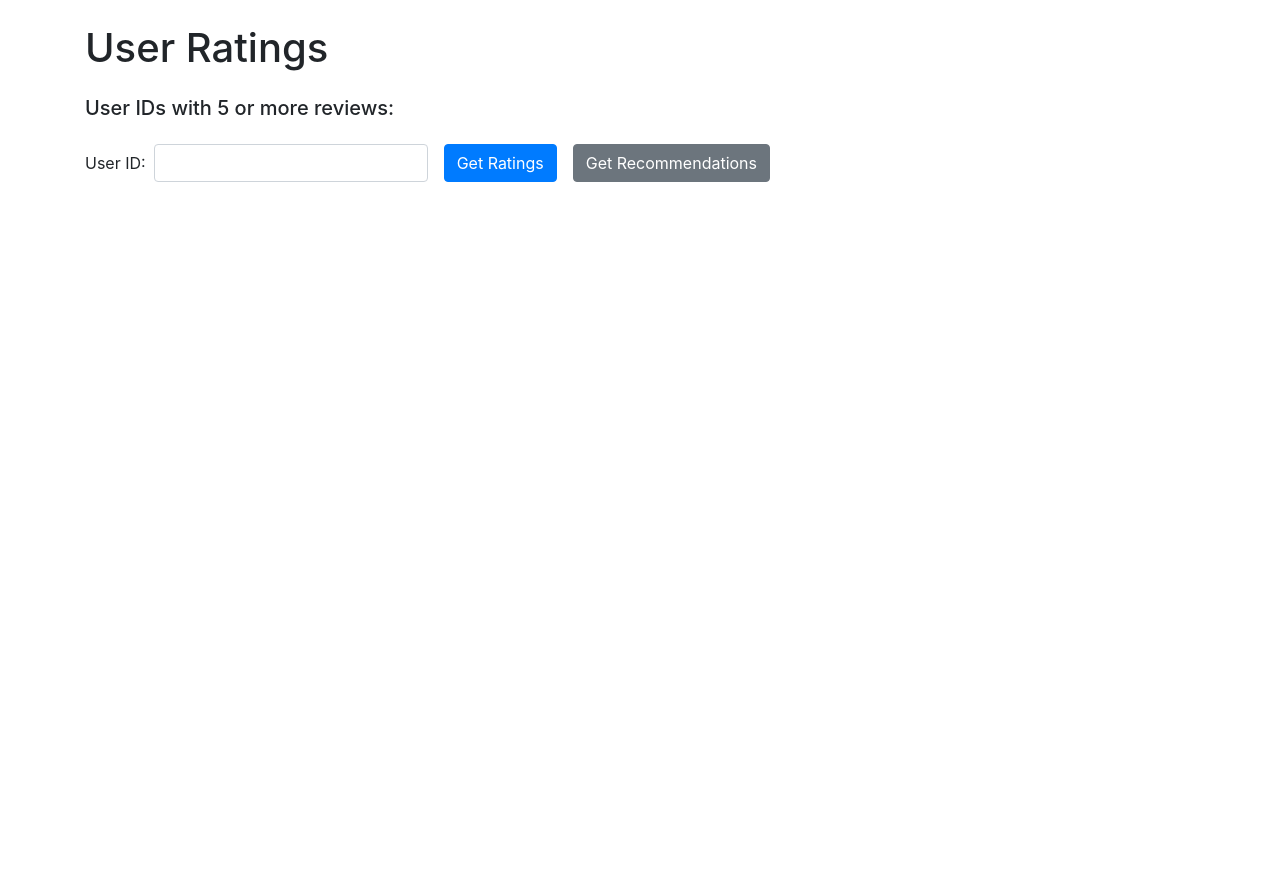
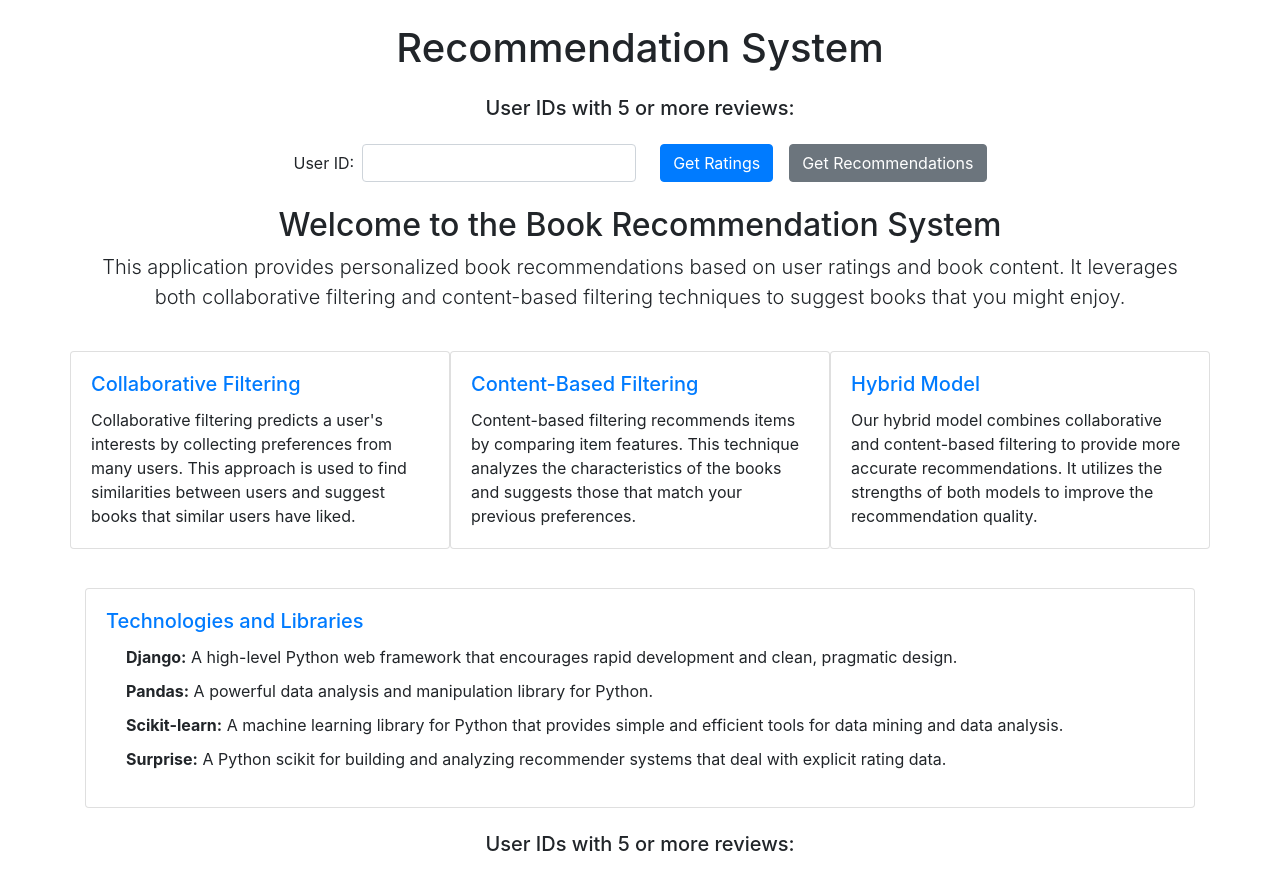
Before and after one commit to rich-ter/book-recommendation-algorithm, a Django app: page / in a window 1280 px wide. Before the commit the page ends 182 px from the top, so only its background shows below. Run offline with Django 4.2, Linux system fonts and the light colour scheme; tables that the repository leaves empty hold one stand-in row (values such as "Sample post"); some libraries are stand-ins or nearby versions.

Commit message:
FINALLY FIXED

```diff
--- /dev/null
+++ b/recommendationproject/reccommendationapp/templates/reccommendationapp/base.html
@@ -0,0 +1,104 @@
+{% load static %}
+<!DOCTYPE html>
+<html>
+<head>
+    <title>{% block title %}Recommendation System{% endblock %}</title>
+    <!-- Bootstrap CSS -->
+    <link rel="stylesheet" href="https://stackpath.bootstrapcdn.com/bootstrap/4.5.2/css/bootstrap.min.css">
+    <style>
+        .rating-star {
+            color: gold;
+        }
+        .no-image {
+            width: 100%;
+            height: auto;
+            display: block;
+            margin: 0 auto;
+        }
+        .card-deck .card {
+            margin: 15px 0;
+        }
+        .card-title {
+            color: #007bff;
+        }
+        .card-body ul {
+            padding-left: 20px;
+        }
+        .card-body ul li {
+            margin-bottom: 10px;
+        }
+        .lead {
+            font-size: 1.25rem;
+            font-weight: 300;
+        }
+    </style>
+</head>
+<body>
+    <div class="container text-center my-4">
+        <h1>Recommendation System</h1>
+    </div>
+
+    <div class="container">
+        <div class="mb-4 text-center">
+            <h5>User IDs with 5 or more reviews:</h5>
+            <div>
+                {% for id in random_user_ids %}
+                    <a href="{% url 'user_ratings' id %}" class="btn btn-info btn-sm m-1">{{ id }}</a>
+                {% endfor %}
+            </div>
+        </div>
+
+        <div class="text-center mb-4">
+            <form id="userForm" class="form-inline justify-content-center">
+                <div class="form-group mx-2">
+                    <label for="user_id">User ID:</label>
+                    <input type="text" class="form-control mx-2" id="user_id" name="user_id" value="{% if selected_user_id %}{{ selected_user_id }}{% endif %}" required>
+                </div>
+                <button type="button" class="btn btn-primary mx-2" onclick="submitRatingsForm()">Get Ratings</button>
+                <button type="button" class="btn btn-secondary mx-2" onclick="submitRecommendationsForm()">Get Recommendations</button>
+            </form>
+        </div>
+
+        {% block content %}{% endblock %}
+    </div>
+
+    <!-- Bootstrap JS and dependencies -->
+    <script src="https://code.jquery.com/jquery-3.5.1.slim.min.js"></script>
+    <script src="https://cdn.jsdelivr.net/npm/@popperjs/core@2.9.3/dist/umd/popper.min.js"></script>
+    <script src="https://stackpath.bootstrapcdn.com/bootstrap/4.5.2/js/bootstrap.min.js"></script>
+    <script>
+        function getCookie(name) {
+            let cookieValue = null;
+            if (document.cookie && document.cookie !== '') {
+                const cookies = document.cookie.split(';');
+                for (let i = 0; i < cookies.length; i++) {
+                    const cookie = cookies[i].trim();
+                    if (cookie.substring(0, name.length + 1) === (name + '=')) {
+                        cookieValue = decodeURIComponent(cookie.substring(name.length + 1));
+                        break;
+                    }
+                }
+            }
+            return cookieValue;
+        }
+
+        function submitRatingsForm() {
+            const userId = document.getElementById('user_id').value;
+            if (!userId) {
+                alert('Please enter a user ID.');
+                return;
+            }
+            window.location.href = `/ratings/${userId}/`;
+        }
+
+        function submitRecommendationsForm() {
+            const userId = document.getElementById('user_id').value;
+            if (!userId) {
+                alert('Please enter a user ID.');
+                return;
+            }
+            window.location.href = `/recommendations/${userId}/`;
+        }
+    </script>
+</body>
+</html>
--- /dev/null
+++ b/recommendationproject/reccommendationapp/templates/reccommendationapp/homepage.html
@@ -0,0 +1,60 @@
+{% extends 'reccommendationapp/base.html' %}
+{% block title %}Homepage{% endblock %}
+{% block content %}
+<div class="text-center my-4">
+    <h2>Welcome to the Book Recommendation System</h2>
+    <p class="lead">
+        This application provides personalized book recommendations based on user ratings and book content.
+        It leverages both collaborative filtering and content-based filtering techniques to suggest books that you might enjoy.
+    </p>
+</div>
+
+<div class="card-deck mb-4">
+    <div class="card">
+        <div class="card-body">
+            <h5 class="card-title">Collaborative Filtering</h5>
+            <p class="card-text">
+                Collaborative filtering predicts a user's interests by collecting preferences from many users. This approach is used to find similarities between users and suggest books that similar users have liked.
+            </p>
+        </div>
+    </div>
+    <div class="card">
+        <div class="card-body">
+            <h5 class="card-title">Content-Based Filtering</h5>
+            <p class="card-text">
+                Content-based filtering recommends items by comparing item features. This technique analyzes the characteristics of the books and suggests those that match your previous preferences.
+            </p>
+        </div>
+    </div>
+    <div class="card">
+        <div class="card-body">
+            <h5 class="card-title">Hybrid Model</h5>
+            <p class="card-text">
+                Our hybrid model combines collaborative and content-based filtering to provide more accurate recommendations. It utilizes the strengths of both models to improve the recommendation quality.
+            </p>
+        </div>
+    </div>
+</div>
+
+<div class="card mb-4">
+    <div class="card-body">
+        <h5 class="card-title">Technologies and Libraries</h5>
+        <ul class="list-unstyled">
+            <li><strong>Django:</strong> A high-level Python web framework that encourages rapid development and clean, pragmatic design.</li>
+            <li><strong>Pandas:</strong> A powerful data analysis and manipulation library for Python.</li>
+            <li><strong>Scikit-learn:</strong> A machine learning library for Python that provides simple and efficient tools for data mining and data analysis.</li>
+            <li><strong>Surprise:</strong> A Python scikit for building and analyzing recommender systems that deal with explicit rating data.</li>
+        </ul>
+    </div>
+</div>
+
+<div class="text-center mb-4">
+    <h5>User IDs with 5 or more reviews:</h5>
+    <div>
+        {% for id in random_user_ids %}
+            <a href="{% url 'user_ratings' id %}" class="btn btn-info btn-sm m-1">{{ id }}</a>
+        {% endfor %}
+    </div>
+</div>
+
+{% endblock %}
--- a/recommendationproject/reccommendationapp/templates/reccommendationapp/user_ratings.html
+++ b/recommendationproject/reccommendationapp/templates/reccommendationapp/user_ratings.html
@@ -1,49 +1,9 @@
-{% load static %}
-<!DOCTYPE html>
-<html>
-<head>
-    <title>User Ratings</title>
-    <!-- Bootstrap CSS -->
-    <link rel="stylesheet" href="https://stackpath.bootstrapcdn.com/bootstrap/4.5.2/css/bootstrap.min.css">
-    <style>
-        .rating-star {
-            color: gold;
-        }
-        .no-image {
-            width: 100%;
-            height: auto;
-            display: block;
-            margin: 0 auto;
-        }
-    </style>
-</head>
-<body>
-    <div class="container">
-        <h1 class="my-4">User Ratings</h1>
-
-        <!-- Section to display random user IDs -->
-        <div class="mb-4">
-            <h5>User IDs with 5 or more reviews:</h5>
-            <div>
-                {% for id in random_user_ids %}
-                    <button type="button" class="btn btn-info btn-sm m-1" onclick="submitForm('{{ id }}')">{{ id }}</button>
-                {% endfor %}
-            </div>
-        </div>
-
-        <form method="post" id="userForm" class="form-inline mb-4">
-            {% csrf_token %}
-            <div class="form-group">
-                <label for="user_id">User ID:</label>
-                <input type="text" class="form-control mx-2" id="user_id" name="user_id" required>
-                <input type="hidden" name="action_type" value="load_ratings">
-            </div>
-            <button type="submit" class="btn btn-primary mx-2">Get Ratings</button>
-            <button type="button" class="btn btn-secondary mx-2" onclick="fetchRecommendations()">Get Recommendations</button>
-        </form>
-
+{% extends 'reccommendationapp/base.html' %}
+{%load static%}
+{% block title %}User Ratings{% endblock %}
+{% block content %}
 <div id="results">
-            {% if user_ratings is not None %}
+    {% if user_ratings %}
         <div id="ratings" class="row">
             <h2 class="my-4">Ratings for User {{ user_id }}</h2>
             <div class="row">
@@ -53,7 +13,7 @@
                             {% if rating.book.image_url_m %}
                                 <img src="{{ rating.book.image_url_m }}" class="card-img-top" alt="{{ rating.book.title }}">
                             {% else %}
-                                        <img src="{% static 'reccommendationapp/images/no_image_available.png' %}" class="card-img-top no-image" alt="No Image Available">
+                                <img src="{% static 'reccommendationapp/images/no_image_available.png' %}" class="card-img-top" alt="No Image Available">
                             {% endif %}
                             <div class="card-body">
                                 <h5 class="card-title">{{ rating.book.title }}</h5>
@@ -67,74 +27,12 @@
                 {% endfor %}
             </div>
         </div>
+    {% else %}
+        <p>No ratings found for this user.</p>
     {% endif %}
-
-            <div id="recommendations" class="row"></div>
-        </div>
 </div>
 
-    <!-- Bootstrap JS and dependencies -->
-    <script src="https://code.jquery.com/jquery-3.5.1.slim.min.js"></script>
-    <script src="https://cdn.jsdelivr.net/npm/@popperjs/core@2.9.3/dist/umd/popper.min.js"></script>
-    <script src="https://stackpath.bootstrapcdn.com/bootstrap/4.5.2/js/bootstrap.min.js"></script>
+<button type="button" class="btn btn-secondary mx-2" onclick="fetchRecommendations({{ user_id }})">Get Recommendations</button>
 
-    <script>
-        function submitForm(userId) {
-            document.getElementById('user_id').value = userId;
-            document.getElementById('userForm').submit();
-        }
-
-        function fetchRecommendations() {
-            const userId = document.getElementById('user_id').value;
-            if (!userId) {
-                alert('Please enter a user ID.');
-                return;
-            }
-
-            const requestData = { user_id: userId };
-
-            fetch('/fetch_recommendations/', {
-                method: 'POST',
-                headers: {
-                    'Content-Type': 'application/json',
-                    'X-CSRFToken': '{{ csrf_token }}'
-                },
-                body: JSON.stringify(requestData)
-            })
-            .then(response => response.json())
-            .then(data => {
-                if (data.error) {
-                    alert(data.error);
-                    return;
-                }
-                const resultsDiv = document.getElementById('results');
-                resultsDiv.innerHTML = ''; // Clear the current content
-
-                const recommendationsDiv = document.createElement('div');
-                recommendationsDiv.className = 'row';
-                recommendationsDiv.innerHTML = '<h2 class="my-4">Recommendations for User ' + userId + '</h2>';
-
-                data.recommendations.forEach(rec => {
-                    const card = `
-                        <div class="col-md-4 mb-4">
-                            <div class="card h-100">
-                                <img src="${rec.image_url_m}" class="card-img-top" alt="${rec.title}">
-                                <div class="card-body">
-                                    <h5 class="card-title">${rec.title}</h5>
-                                    <p class="card-text">${rec.author}</p>
-                                    <p class="card-text">ISBN: ${rec.isbn}</p>
-                                    <p class="card-text">Year of Publication: ${rec.year_of_publication}</p>
-                                </div>
-                            </div>
-                        </div>
-                    `;
-                    recommendationsDiv.insertAdjacentHTML('beforeend', card);
-                });
-
-                resultsDiv.appendChild(recommendationsDiv);
-            })
-            .catch(error => console.error('Error fetching recommendations:', error));
-        }
-    </script>
-</body>
-</html>
+<div id="recommendations" class="row mt-4"></div>
+{% endblock %}
--- a/recommendationproject/reccommendationapp/urls.py
+++ b/recommendationproject/reccommendationapp/urls.py
@@ -1,8 +1,9 @@
 from django.urls import path
-from .views import user_ratings_view, fetch_recommendations
+from .views import homepage_view, user_ratings_view, fetch_hybrid_recommendations, user_recommendations_view
 
 urlpatterns = [
-    path('', user_ratings_view, name='user_ratings'),
-    path('fetch_recommendations/', fetch_recommendations, name='fetch_recommendations'),
-
+    path('', homepage_view, name='homepage'),
+    path('ratings/<int:user_id>/', user_ratings_view, name='user_ratings'),
+    path('recommendations/<int:user_id>/', user_recommendations_view, name='user_recommendations'),
+    path('api/fetch_hybrid_recommendations/<int:user_id>/', fetch_hybrid_recommendations, name='fetch_hybrid_recommendations'),
 ]
--- a/recommendationproject/reccommendationapp/views.py
+++ b/recommendationproject/reccommendationapp/views.py
@@ -1,80 +1,194 @@
 import os
 import sys
-import json
 import time
 import logging
-from django.shortcuts import render, get_object_or_404
+import pandas as pd
+import numpy as np
+import random
+from sklearn.feature_extraction.text import TfidfVectorizer
+from sklearn.neighbors import NearestNeighbors
+from surprise import Dataset, Reader, SVD
+from sklearn.metrics import mean_squared_error
+from django.db.models import Avg
+from django.shortcuts import render, get_object_or_404, redirect
 from django.http import JsonResponse
+from django.db.models import Count
+from rest_framework.decorators import api_view
+from rest_framework.response import Response
 from .models import User, Rating, Book
-from django.db.models import Count
-import random
+import requests
 
-# Ensure the recommendation module is in the Python path
-sys.path.append(os.path.dirname(os.path.dirname(os.path.abspath(__file__))))
-
-from maybe_solution import load_data, build_tfidf_matrix, load_or_compute_nn, load_or_compute_svd, hybrid_recommendations
+# Set the random seed for reproducibility
+SEED = 42
+np.random.seed(SEED)
+random.seed(SEED)
 
 # Configure logging
 logging.basicConfig(level=logging.INFO)
 logger = logging.getLogger(__name__)
 
-def user_ratings_view(request):
-    user_ratings = None
-    user_id = None
+# Load ratings data
+def load_data():
+    logger.info("Loading ratings data...")
+    ratings = list(Rating.objects.values('user_id', 'book__isbn', 'book_rating'))
+    logger.info("Ratings data loaded successfully.")
+    return pd.DataFrame(ratings)
 
-    # Fetch user IDs of users who have at least 5 reviews
+# Compute average rating for each book
+def compute_average_ratings():
+    logger.info("Computing average ratings for each book...")
+    avg_ratings = Rating.objects.values('book__isbn').annotate(avg_rating=Avg('book_rating'))
+    books = pd.DataFrame(list(Book.objects.all().values()))
+    avg_ratings_df = pd.DataFrame(list(avg_ratings))
+    books = books.merge(avg_ratings_df, left_on='isbn', right_on='book__isbn', how='left')
+    books['avg_rating'].fillna(0, inplace=True)
+    return books
+
+# Build and cache the TF-IDF matrix
+def build_tfidf_matrix():
+    logger.info("Building TF-IDF matrix...")
+    books = compute_average_ratings()
+    tfidf = TfidfVectorizer(stop_words='english', max_features=1000)
+    tfidf_matrix = tfidf.fit_transform(books['title'])
+    return tfidf_matrix, books
+
+# Load or compute the Nearest Neighbors model
+def load_or_compute_nn(tfidf_matrix):
+    logger.info("Computing Nearest Neighbors model for books...")
+    nn = NearestNeighbors(metric='cosine', algorithm='brute')
+    nn.fit(tfidf_matrix)
+    return nn
+
+# Load or compute the SVD model
+def load_or_compute_svd(ratings_df):
+    logger.info("Computing SVD model for collaborative filtering...")
+    reader = Reader(rating_scale=(1, 10))
+    data = Dataset.load_from_df(ratings_df[['user_id', 'book__isbn', 'book_rating']], reader)
+    trainset = data.build_full_trainset()
+    svd = SVD(random_state=SEED)
+    svd.fit(trainset)
+    return svd
+
+# Content-Based Filtering
+def content_based_recommendations(user_id, ratings_df, tfidf_matrix, books, nn, num_recommendations=10):
+    logger.info(f"Generating content-based recommendations for user {user_id}...")
+    user_ratings = ratings_df[ratings_df['user_id'] == user_id]
+
+    if user_id not in ratings_df['user_id'].values:
+        return books.nlargest(num_recommendations, 'avg_rating')
+
+    user_books_indices = [books.index[books['isbn'] == isbn].tolist()[0] for isbn in user_ratings['book__isbn']]
+    sim_scores = nn.kneighbors(tfidf_matrix[user_books_indices], n_neighbors=len(books), return_distance=False).flatten()
+    recommended_indices = [idx for idx in sim_scores if idx not in user_books_indices][:num_recommendations]
+    return books.iloc[recommended_indices]
+
+# Collaborative Filtering with SVD
+def collaborative_filtering_recommendations(user_id, ratings_df, svd, num_recommendations=10):
+    logger.info(f"Generating collaborative filtering recommendations for user {user_id}...")
+    user_ratings = ratings_df[ratings_df['user_id'] == user_id]
+    if user_ratings.empty:
+        books = compute_average_ratings()
+        return books.nlargest(num_recommendations, 'avg_rating')
+
+    all_books = ratings_df['book__isbn'].unique()
+    unrated_books = [isbn for isbn in all_books if isbn not in user_ratings['book__isbn'].values]
+
+    predictions = [svd.predict(user_id, isbn) for isbn in unrated_books]
+    predictions.sort(key=lambda x: x.est, reverse=True)
+    top_books = [prediction.iid for prediction in predictions[:num_recommendations]]
+    return Book.objects.filter(isbn__in=top_books)
+
+# Hybrid Recommendation
+def hybrid_recommendations(user_id, ratings_df, tfidf_matrix, books, nn, svd, num_recommendations=10):
+    logger.info(f"Generating hybrid recommendations for user {user_id}...")
+    content_recs = content_based_recommendations(user_id, ratings_df, tfidf_matrix, books, nn, num_recommendations * 2)
+    content_rec_isbns = content_recs['isbn'].tolist()
+
+    collaborative_predictions = [svd.predict(user_id, isbn) for isbn in content_rec_isbns]
+    collaborative_predictions.sort(key=lambda x: x.est, reverse=True)
+
+    top_books = [prediction.iid for prediction in collaborative_predictions[:num_recommendations]]
+    return Book.objects.filter(isbn__in=top_books)
+
+def get_random_user_ids():
     users_with_reviews = User.objects.annotate(num_reviews=Count('rating')).filter(num_reviews__gte=5)
     user_ids_with_reviews = list(users_with_reviews.values_list('user_id', flat=True))
     random.shuffle(user_ids_with_reviews)
-    random_user_ids = user_ids_with_reviews[:10]  # Limit to 10 random user IDs
+    return user_ids_with_reviews[:10]  # Limit to 10 random user IDs
 
-    if request.method == 'POST' and request.POST.get('action_type') == 'load_ratings':
-        user_id = request.POST.get('user_id')
-        user = get_object_or_404(User, user_id=user_id)
-        user_ratings = Rating.objects.filter(user=user).select_related('book')
+def homepage_view(request):
+    random_user_ids = get_random_user_ids()
+    return render(request, 'reccommendationapp/homepage.html', {
+        'random_user_ids': random_user_ids,
+        'selected_user_id': None,
+    })
+
+def user_ratings_view(request, user_id):
+    random_user_ids = get_random_user_ids()
+    user_ratings = None
+
+    user = get_object_or_404(User, user_id=user_id)
+    user_ratings = Rating.objects.filter(user=user).select_related('book')
 
     return render(request, 'reccommendationapp/user_ratings.html', {
         'user_id': user_id,
         'user_ratings': user_ratings,
         'random_user_ids': random_user_ids,
+        'selected_user_id': user_id,
     })
 
-def fetch_recommendations(request):
-    if request.method == 'POST':
-        data = json.loads(request.body)
-        user_id = data.get('user_id')
+def user_recommendations_view(request, user_id):
+    random_user_ids = get_random_user_ids()
+    # Make an internal API call to fetch recommendations
+    api_url = request.build_absolute_uri(f"/api/fetch_hybrid_recommendations/{user_id}/")
+    response = requests.get(api_url, headers={'Content-Type': 'application/json'})
+    response_data = response.json()
 
-        if not user_id:
-            return JsonResponse({'error': 'User ID is required.'}, status=400)
+    recommendations = response_data.get('recommendations', [])
 
-        user = get_object_or_404(User, user_id=user_id)
+    return render(request, 'reccommendationapp/user_recommendations.html', {
+        'user_id': user_id,
+        'recommendations': recommendations,
+        'random_user_ids': random_user_ids,
+        'selected_user_id': user_id,
+    })
 
-        # Fetch recommendations using the hybrid recommendation system
-        logger.info("Loading ratings data...")
-        ratings_df = load_data()
-        logger.info("Building TF-IDF matrix...")
-        tfidf_matrix, books = build_tfidf_matrix()
-        logger.info("Computing Nearest Neighbors model for books...")
-        nn = load_or_compute_nn(tfidf_matrix)
-        logger.info("Computing SVD model for collaborative filtering...")
-        svd = load_or_compute_svd(ratings_df)
-        logger.info("Generating hybrid recommendations...")
-        start_time = time.time()
-        recommended_books = hybrid_recommendations(user_id, ratings_df, tfidf_matrix, books, nn, svd, num_recommendations=10)
-        end_time = time.time()
+@api_view(['GET'])
+def fetch_hybrid_recommendations(request, user_id):
+    if not user_id:
+        return Response({'error': 'User ID is required'}, status=400)
 
-        recommendations = [
-            {
-                'title': book.title,
-                'author': book.author,
-                'isbn': book.isbn,
-                'year_of_publication': book.year_of_publication,
-                'image_url_m': book.image_url_m,
-            }
-            for book in recommended_books
-        ]
+    user = get_object_or_404(User, user_id=user_id)
 
-        logger.info(f"Total time taken: {end_time - start_time} seconds")
-        return JsonResponse({'recommendations': recommendations})
+    # Fetch recommendations using the hybrid recommendation system
+    logger.info("Loading ratings data...")
+    ratings_df = load_data()  # Load ratings data consistently
+    logger.info(f"Loaded ratings data with {len(ratings_df)} records")
 
-    return JsonResponse({'error': 'Invalid request method.'}, status=405)
+    logger.info("Building TF-IDF matrix...")
+    tfidf_matrix, books = build_tfidf_matrix()  # Build TF-IDF matrix
+    logger.info(f"Built TF-IDF matrix for {len(books)} books")
+
+    logger.info("Computing Nearest Neighbors model for books...")
+    nn = load_or_compute_nn(tfidf_matrix)  # Compute Nearest Neighbors model
+
+    logger.info("Computing SVD model for collaborative filtering...")
+    svd = load_or_compute_svd(ratings_df)  # Compute SVD model
+
+    logger.info("Generating hybrid recommendations...")
+    recommended_books = hybrid_recommendations(user_id, ratings_df, tfidf_matrix, books, nn, svd, num_recommendations=10)  # Generate hybrid recommendations
+
+    recommendations = [
+        {
+            'title': book.title,
+            'author': book.author,
+            'isbn': book.isbn,
+            'year_of_publication': book.year_of_publication,
+            'image_url_m': book.image_url_m,
+        }
+        for book in recommended_books
+    ]
+
+    logger.info(f"Recommendations generated for user {user_id}: {[book['title'] for book in recommendations]}")
+
+    return Response({'recommendations': recommendations})
--- a/recommendationproject/recommendationproject/settings.py
+++ b/recommendationproject/recommendationproject/settings.py
@@ -39,6 +39,8 @@
     "django.contrib.messages",
     "django.contrib.staticfiles",
     'reccommendationapp',
+    'rest_framework',
+
 ]
 
 MIDDLEWARE = [
```
Also changed, not shown: recommendationproject/maybe_solution.py (+8 -3 lines), recommendationproject/reccommendationapp/templates/reccommendationapp/user_recommendations.html (added, +33 -0 lines), recommendationproject/hybrid.py (deleted). Lines whose indentation alone changed are shown as unchanged.
